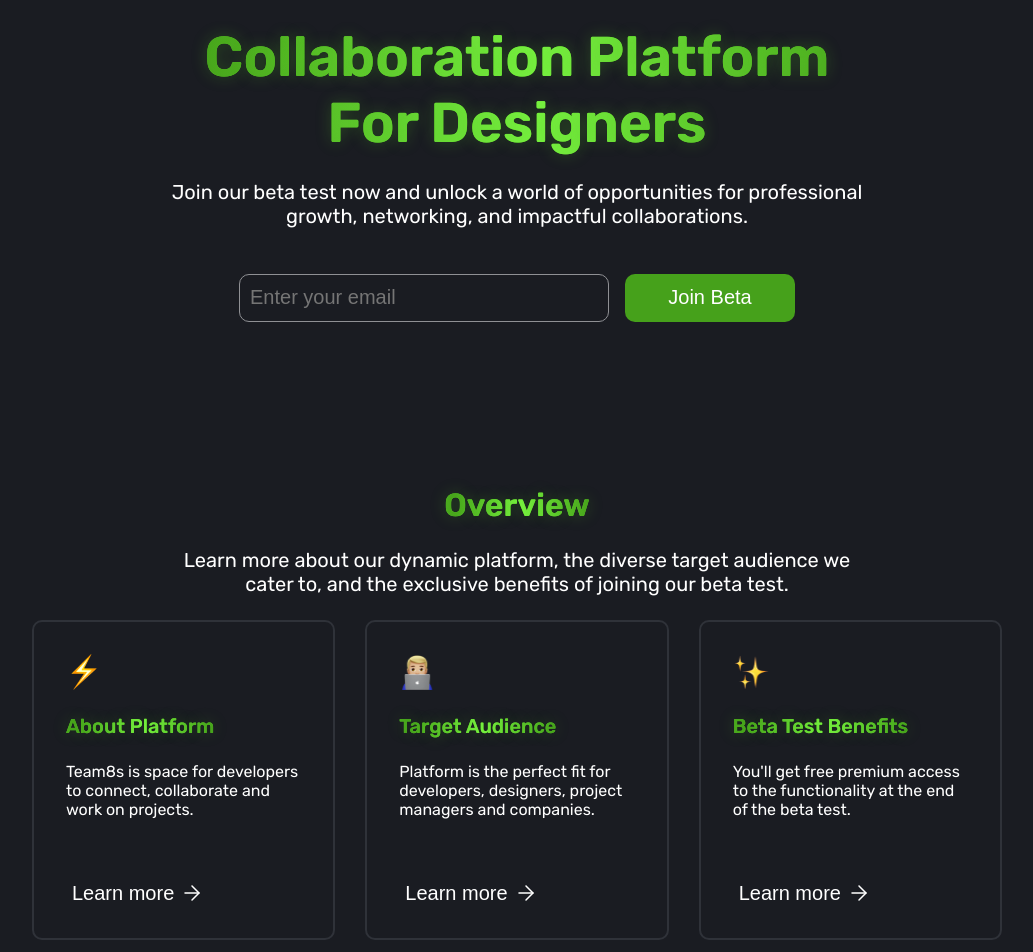
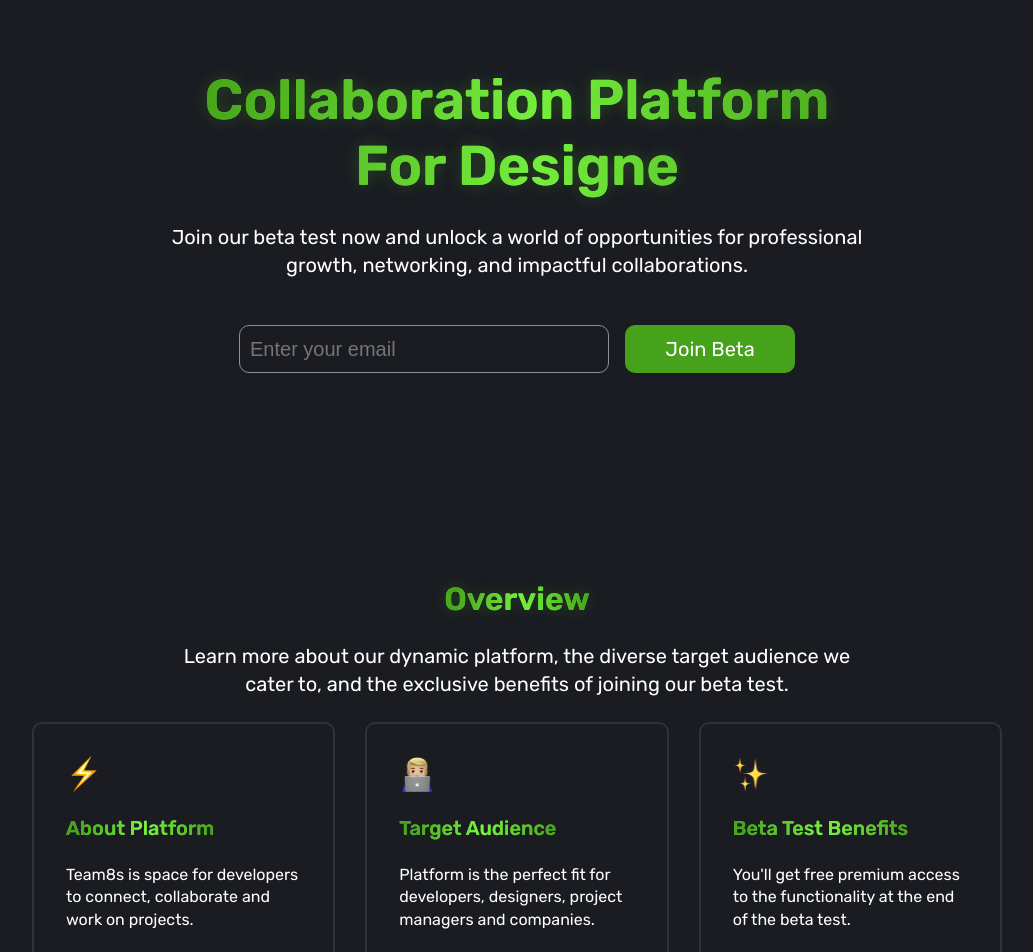
Before and after one commit to nmashchenko/teameights-landing, a Next.js app: page / in a window 1280 px wide. Shown: the part 220-1172 px from the top of the page, without its empty margins (123-1156 px from the left). Built offline with nearby package versions, Linux system fonts and the light colour scheme.

Commit message:
Requested fixes

```diff
--- a/src/components/Hero/Hero.styles.tsx
+++ b/src/components/Hero/Hero.styles.tsx
@@ -8,7 +8,7 @@ export const HeroWrapper = styled.div`
   justify-content: center;
   align-items: center;
   width: 100%;
-  margin-top: 12.8%;
+  min-height: calc(100vh - 80px);
 `;
 
 export const RowWrapper = styled.div`
@@ -34,6 +34,11 @@ export const GradientTextWrapper = styled.div`
 
   @media screen and (max-width: 468px) {
     max-width: 318px;
+    min-height: 138px;
+
+    span {
+      display: block;
+    }
   }
 `;
 
--- a/src/components/Hero/Hero.tsx
+++ b/src/components/Hero/Hero.tsx
@@ -24,7 +24,7 @@ const Hero = () => {
               2000,
               "Testers",
               2000,
-              "Enterpreneurs",
+              "QA Engineers",
               2000,
             ]}
             repeat={Infinity}
--- a/src/components/Overview/Overview.styles.tsx
+++ b/src/components/Overview/Overview.styles.tsx
@@ -8,7 +8,7 @@ export const OverviewWrapper = styled.div`
   justify-content: center;
   align-items: center;
   width: 100%;
-  margin-top: 12.8%;
+  /* margin-top: 12.8%; */
 `;
 
 export const RegularTextWrapper = styled.div`
@@ -58,6 +58,7 @@ export const Description = styled.h1`
   font-weight: 400;
   font-size: 16px;
   color: ${colors.WHITE};
+  line-height: 140%;
   margin: 0;
 `;
 
@@ -76,8 +77,8 @@ export const LearnButton = styled.button`
   transition: transform 0.2s;
 
   gap: 10px;
-  &:hover {
-    transform: translateX(10px);
+  &:hover svg {
+    transform: translateX(5px);
     -webkit-transition: 0.2s ease-in-out;
     transition: 0.2s ease-in-out;
   }
--- a/src/components/Shared/GradientText/GradientText.styles.tsx
+++ b/src/components/Shared/GradientText/GradientText.styles.tsx
@@ -20,7 +20,7 @@ export const SmallText = styled.h1`
   background-clip: text;
 
   /* neon text */
-  text-shadow: 0px 0px 16px rgba(91, 212, 36, 0.25);
+  /* text-shadow: 0px 0px 16px rgba(91, 212, 36, 0.25); */
 `;
 
 export const MediumText = styled.h1`
--- a/src/components/Shared/HeaderText/HeaderText.styles.tsx
+++ b/src/components/Shared/HeaderText/HeaderText.styles.tsx
@@ -4,6 +4,7 @@ import styled from "styled-components";
 export const Text = styled.h1`
   font-weight: 400;
   font-size: 20px;
+  line-height: 140%;
 
   text-align: center;
   margin: 0;
--- a/src/components/Shared/SectionButton/SectionButton.styles.tsx
+++ b/src/components/Shared/SectionButton/SectionButton.styles.tsx
@@ -11,6 +11,6 @@ export const Button = styled.button`
   font-weight: 400;
 
   &:hover {
-    color: ${colors.GREEN_NORMAL};
+    color: ${colors.GREEN_BRIGHT};
   }
 `;
--- a/src/constants/colors.tsx
+++ b/src/constants/colors.tsx
@@ -2,5 +2,6 @@ export const colors = {
   WHITE: "#fff",
   GREY_NORMAL: "#8F9094",
   GREEN_NORMAL: "#46A11B",
+  GREEN_BRIGHT: "#5BD424",
   GREY_BORDER: "#2F3239",
 };
--- a/src/layout/Basic.tsx
+++ b/src/layout/Basic.tsx
@@ -1,8 +1,10 @@
+import { colors } from "@/constants/colors";
 import { createGlobalStyle } from "styled-components";
 
 export const GlobalStyle = createGlobalStyle`
     // this is the shared style
   html {
+    font-family: Rubik;
     box-sizing: border-box;
     /* Hide scrollbar for Chrome, Safari and Opera */
     ::-webkit-scrollbar {
@@ -24,8 +26,16 @@ export const GlobalStyle = createGlobalStyle`
     background: #1A1C22;
     margin: 0;
     padding: 0;
+  }
+
+  button {
     font-family: Rubik;
   }
+
+  input {
+  /* default */
+  caret-color: ${colors.GREEN_BRIGHT};
+}
 
   // anything else you would like to include
 `;
```
